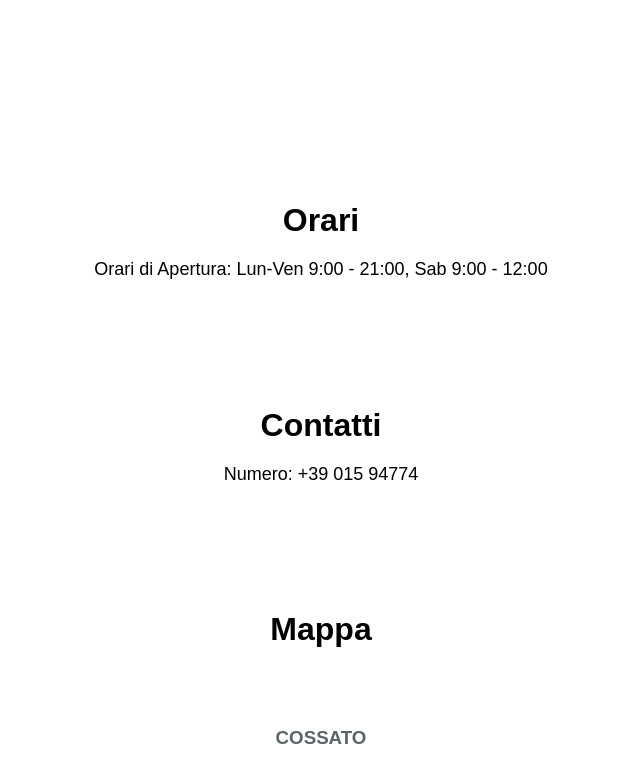
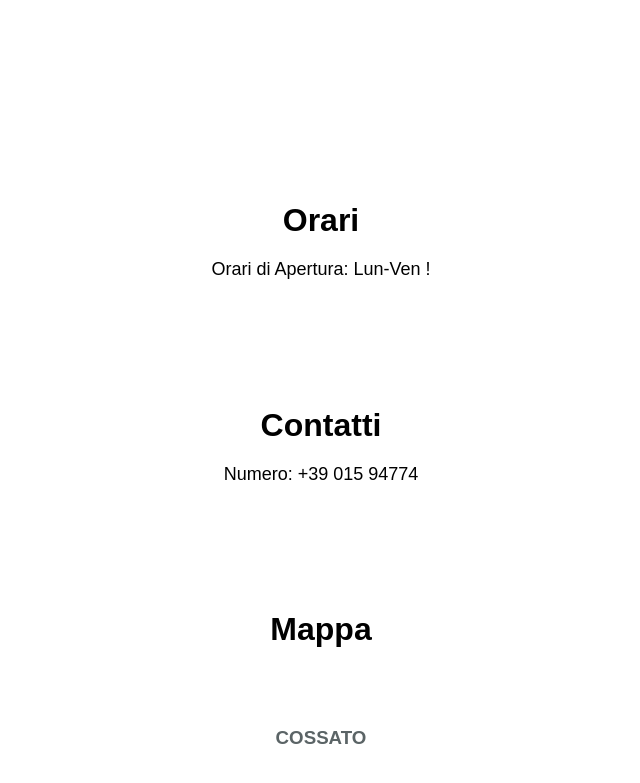
Before and after one commit to OUTLET17/Autoscuola-Im-ge, a plain HTML site: page index.html in a window 1280 px wide. Shown: the part 2264-3047 px from the top of the page, without its empty margins (319-959 px from the left). Drawn offline with Linux system fonts and the light colour scheme; grey boxes are pictures that could not be loaded; a web font is replaced by a local one.

Commit message:
Update index.html

```diff
--- a/index.html
+++ b/index.html
@@ -125,7 +125,7 @@
 
     <section id="orari">
         <h2>Orari</h2>
-        <p>Orari di Apertura: Lun-Ven 9:00 - 21:00, Sab 9:00 - 12:00</p>
+        <p>Orari di Apertura: Lun-Ven !</p>
     </section>
 
     <section id="contatti">
```
